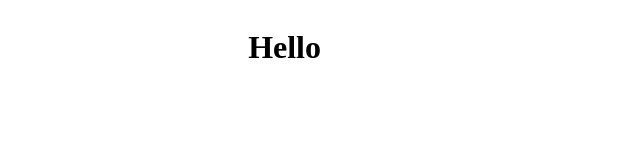
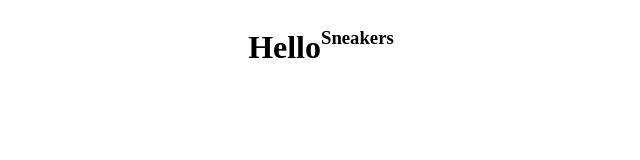
Before and after one commit to MikeGer92/sneakers, a Vue app: page / in a window 1280 px wide. Shown: the top 160 px of the page, without its empty margins (319-959 px from the left). Built offline with nearby package versions, Linux system fonts and the light colour scheme.

Commit message:
create branch dev

```diff
--- a/src/App.vue
+++ b/src/App.vue
@@ -1,4 +1,7 @@
-<template><h1>Hello</h1></template>
+<template>
+  <h1>Hello</h1>
+  <h3>Sneakers</h3>
+</template>
 
 <script setup></script>
 
```
